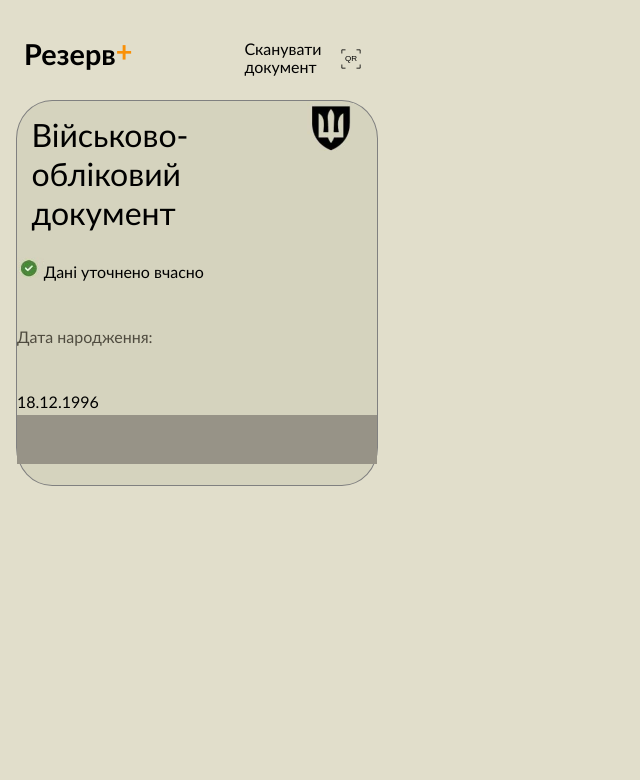
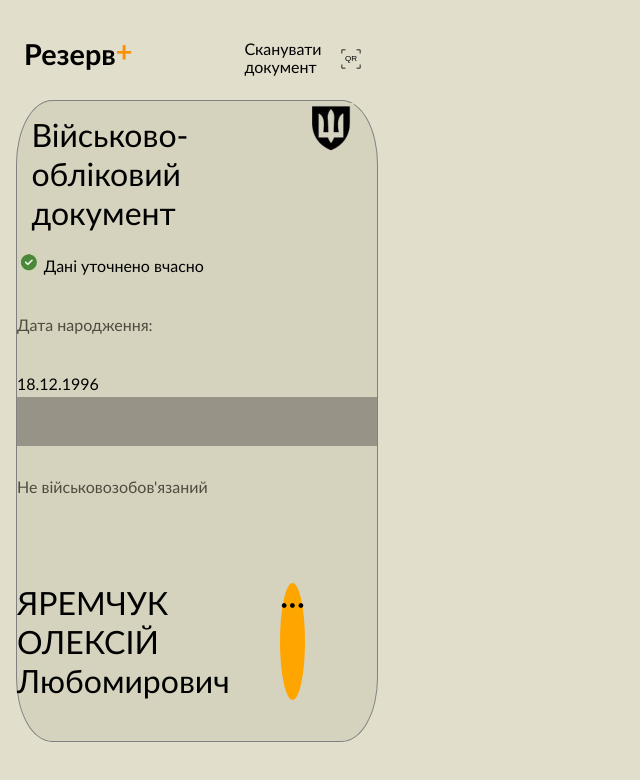
Before and after one commit to yaoleksa/reserv-plus, a React app: page / in a window 1280 px wide. Shown: the whole page, without its empty margins (0-640 px from the left). Built offline with nearby package versions, Linux system fonts and the light colour scheme.

Commit message:
working with three-dot menu

```diff
--- a/src/index.js
+++ b/src/index.js
@@ -73,6 +73,13 @@ function MainDocument() {
                     <br></br>
                     <canvas id="scrolling-canvas" width="220" height="30"></canvas>
                 </div>
+                <div>
+                    <p className='small-text grey-text'>Не військовозобов'язаний</p><br></br>
+                    <div className="name-three-dot-menu">
+                        <p>ЯРЕМЧУК ОЛЕКСІЙ Любомирович</p>
+                        <p id="three-dot-menu">···</p>
+                    </div>
+                </div>
             </div>);
 }
 
--- a/style/index.css
+++ b/style/index.css
@@ -19,6 +19,10 @@ body {
     width: 100%;
     background-color: #979387;
     color: #f9f8f4;
+}
+#three-dot-menu {
+    background-color: orange;
+    border-radius: 100% 100% 100% 100%;
 }
 .small-text {
     font-size: 1rem;
@@ -53,7 +57,7 @@ body {
     border: solid gray 0.1rem;
     border-radius: 10% 10% 10% 10%;
     width: 22.5rem;
-    height: 24rem;
+    height: 40rem;
     margin-left: 0.5rem;
     display: grid;
     grid-template-columns: 4fr 1fr;
@@ -66,11 +70,6 @@ body {
 .main-document-footer {
     margin-left: -18rem;
 }
-@keyframes scroll {
-    0% {
-        transform: translateX(40%);
-    }
-    100% {
-        transform: translateX(-40%);
-    }
+.name-three-dot-menu {
+    display: flex;
 }
```
Also changed, not shown: 2 other files.
